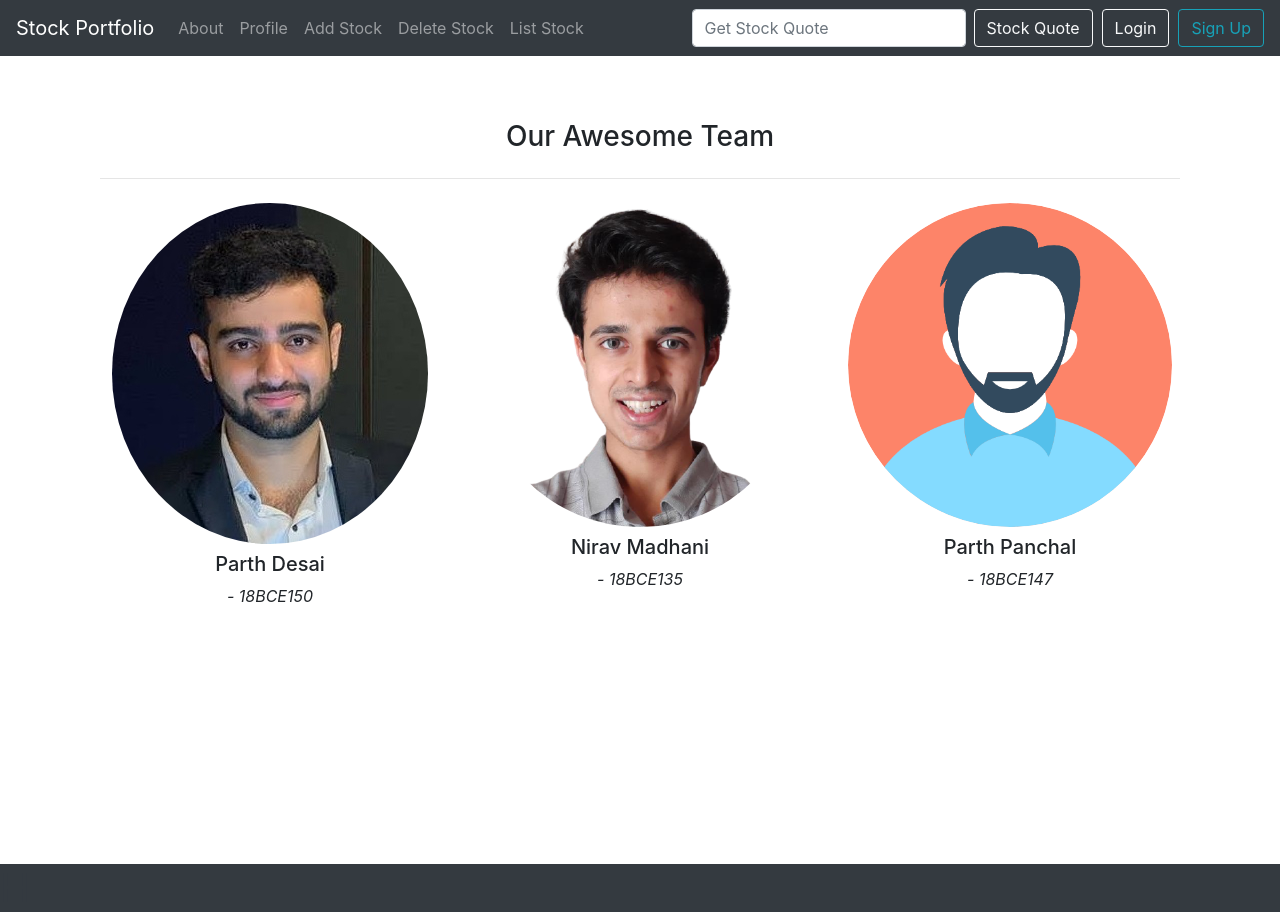
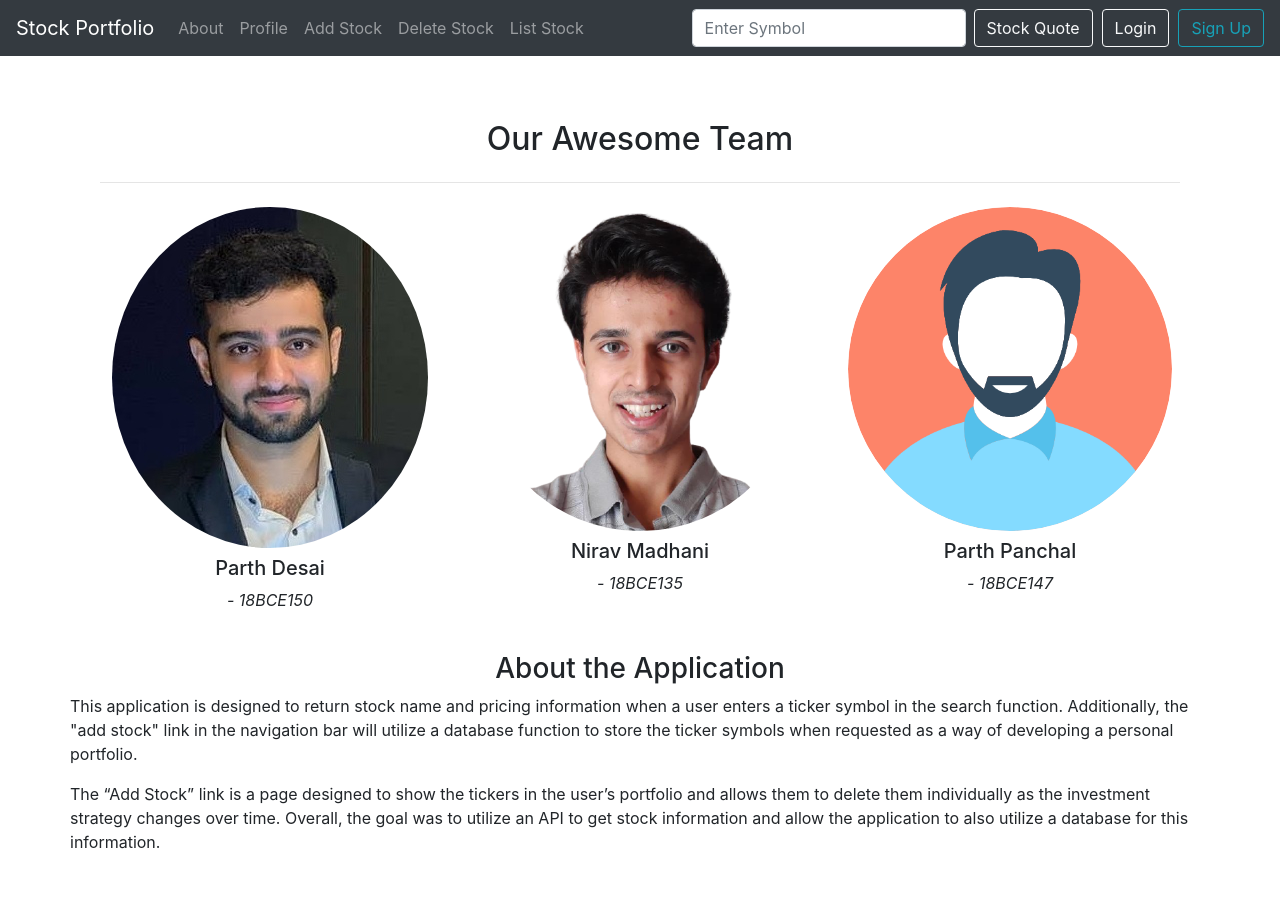
Before and after one commit to Nirav-Madhani/ADF_Project, a Django app: page /about.html in a window 1280 px wide. After the commit the page ends 849 px from the top, so only its background shows below. Run offline with Django 3.2, Linux system fonts and the light colour scheme; some libraries are stand-ins or nearby versions.

Commit message:
Changed the API to IEXCloud Changed views added boostrap functions

```diff
--- a/finance/quotes/templates/about.html
+++ b/finance/quotes/templates/about.html
@@ -7,9 +7,9 @@
   <div class="container">
     <div class="row mt-4">
       <div class="col text-center">
-              <h3>
+        <h2>
           Our Awesome Team
-              </h3>
+        </h2>
       </div>
     </div>
     <hr>
@@ -23,7 +23,6 @@
         <p>
           <i>- 18BCE150</i>
         </p>
-
       </div>
       <div class="col-md-4 text-center">
         {% load static %}
@@ -34,7 +33,6 @@
         <p>
           <i>- 18BCE135</i>
         </p>
-
       </div>
       <div class="col-md-4 text-center">
 
@@ -48,5 +46,19 @@
           </p>
       </div>
     </div>
+  </div>
+  <div class="row mt-4">
+    <div class="col text-center">
+      <h3>
+        About the Application
+      </h3>
+    </div>
+  </div>
+  <div class="row">
+    <p>This application is designed to return stock name and pricing information when a user enters a ticker symbol in the search function. Additionally, the "add stock" link in the navigation bar will utilize a database function to store the ticker symbols when requested as a way of developing a personal portfolio.</p>
+
+    <p>The “Add Stock” link is a page designed to show the tickers in the user’s portfolio and allows them to delete them individually as the investment strategy changes over time. Overall, the goal was to utilize an API to get stock information and allow the application to also utilize a database for this information.</p>
+  </div>
 </section>
+
 {% endblock %}
--- a/finance/quotes/templates/base.html
+++ b/finance/quotes/templates/base.html
@@ -35,9 +35,9 @@
         <a class="nav-link" href="{% url 'list_stock' %}">List Stock</a>
       </li>
     </ul>
-    <form action="{% url 'home' %}" class="form-inline my-2 my-lg-0" method="GET">
-      <!--{% csrf_token %}-->
-      <input class="form-control mr-sm-2" type="search" placeholder="Get Stock Quote" aria-label="Search" name="ticker">
+    <form action="{% url 'home' %}" class="form-inline my-2 my-lg-0" method="POST">
+      {% csrf_token %}
+      <input class="form-control mr-sm-2" type="search" placeholder="Enter Symbol" aria-label="Search" name="ticker">
       <button class="btn btn-outline-light my-2 my-sm-0" type="submit">Stock Quote</button>
     </form>
     &nbsp;&nbsp;
@@ -71,13 +71,6 @@
     {% block content %}
 
     {% endblock %}
-    </div>
-<br><br><br><br><br><br><br><br><br>
-
-    <div class="bg-dark">
-      <h1 class="text-dark">H</h1>
-    </div>
-
     <!-- Optional JavaScript -->
     <!-- jQuery first, then Popper.js, then Bootstrap JS -->
     <script src="https://code.jquery.com/jquery-3.3.1.slim.min.js" integrity="sha384-q8i/X+965DzO0rT7abK41JStQIAqVgRVzpbzo5smXKp4YfRvH+8abtTE1Pi6jizo" crossorigin="anonymous"></script>
--- a/finance/quotes/templates/profile.html
+++ b/finance/quotes/templates/profile.html
@@ -3,5 +3,5 @@
 {% block title %}Profile{% endblock %}
 
 {% block content %}
-<h1>{{ user.username }}'s Profile</h1>
+<h2>{{ user.username }}'s Profile</h2>
 {% endblock %}
--- a/finance/quotes/templates/register.html
+++ b/finance/quotes/templates/register.html
@@ -6,7 +6,7 @@
 {% load crispy_forms_tags %}
 
 <div class="container py-5">
-	<h1>Register</h1>
+	<h2>Register</h2>
 	<form method="POST">
 		{% csrf_token %}
 		{{ register_form|crispy }}
--- a/finance/quotes/templates/registration/login.html
+++ b/finance/quotes/templates/registration/login.html
@@ -5,6 +5,6 @@
 <form method="post">
   {% csrf_token %}
   {{ form.as_p }}
-  <button type="submit">Log In</button>
+  <button type="submit" class="btn btn-primary">Log In</button>
 </form>
 {% endblock %}
--- a/finance/quotes/views.py
+++ b/finance/quotes/views.py
@@ -9,31 +9,25 @@ from datetime import datetime
 from django.views.generic.base import TemplateView
 from django.contrib.auth.mixins import LoginRequiredMixin
 from django.contrib.auth import login
+import requests
+import json
 
-# Create your views here.
 def home(request):
-    ##Detail View For Each Ticker
-    if  request.method == 'GET' and 'ticker' in request.GET:
-        ticker = request.GET['ticker']
-        print(ticker)
-        # pk_56e9488bfddc4f64805631337556e19e
+    import requests
+    import json
+    if request.method == 'POST':
+        ticker = request.POST['ticker']
+        api_request = requests.get("https://sandbox.iexapis.com/stable/stock/" + ticker + "/quote?token=Tpk_c46f4087296c43358402984f3b26ed2f")
+
+        # for error handling
         try:
-             tickerData = GetSingleStock(ticker)
-             print(type(tickerData.history(period='1d', interval='1m')  ))
+            api = json.loads(api_request.content)
+        #create an exception
         except Exception as e:
-            api = "Error..."
-        #print(tickerData.price)
-
-        df = tickerData.history(period='1d', interval='1m')
-
-        print(df.to_csv())
-        return render(request, 'home.html', {'api':tickerData.summary_detail[ticker],'price':tickerData.price,'chart':
-        df.to_csv()})# to_json for charts
-        #'chart':str(tickerData.history(start=datetime.now().strftime(r'%Y-%m-%d') ,interval='1m')[ticker]['indicators']['quote'])})
+            api = "Sorry there is an error"
+        return render(request, 'home.html', {'api': api} )
     else:
-        return render(request, 'home.html', {'ticker':"Enter a Ticker Symbol Above..."})
-
-    # return render(request, 'home.html', {'api':api}). Here, {'api':api} context dictionary
+        return render(request, 'home.html', {'ticker': "Enter Ticker Symbol"} )
 
 def register_request(request):
     if (request.method == "POST"):
@@ -56,22 +50,24 @@ class ProfileView(LoginRequiredMixin ,TemplateView):
 def add_stock(request):
     if request.method == 'POST':
         form = StockForm(request.POST or None)
+
         if form.is_valid():
-            obj = form.save(commit=False)
-            obj.user = request.user
-            obj.save()
-            messages.success(request, ("Stock Has Been Added!"))
-            return redirect('list_stock')
+            form.save()
+            messages.success(request, ("Stock ticker has been added to your Portfolio!"))
+            return redirect('add_stock')
     else:
-        ticker = Stock.objects.filter(user=request.user)
+        ticker = Stock.objects.all()
         output = []
-        tickerList = " ".join([t.ticker for t in ticker])
-        print(tickerList)
-        tickerData = GetAllStocks(tickerList)
-        #tickerData = tickerData.summary_detail.update(tickerData.price)
-        print(tickerData.summary_detail)
+        for ticker_item in ticker:
+            api_request = requests.get("https://sandbox.iexapis.com/stable/stock/" + str(ticker_item) + "/quote?token=Tpk_c46f4087296c43358402984f3b26ed2f")
 
-        return render(request, 'add_stock.html', {'ticker':tickerData.summary_detail|tickerData.price, 'output':output})
+            # for error handling
+            try:
+                api = json.loads(api_request.content)
+                output.append(api)
+            except Exception as e:
+                api = "Sorry there is an error"
+        return render(request, 'add_stock.html', {'ticker': ticker, 'output': output})
 
 def list_stock(request):
     ticker = Stock.objects.filter(user=request.user)
@@ -85,12 +81,12 @@ def list_stock(request):
 
 
 def delete(request, stock_id):
-    item = Stock.objects.filter(ticker=stock_id,user=request.user) # To call the database and delete data by using id which is created automaticly
+    item = Stock.objects.get(pk=stock_id)
     item.delete()
-    messages.success(request, ("Stock Has Been Deleted!"))
+    messages.success(request, ("Stock ticker has been removed from your Portfolio!"))
     return redirect(delete_stock)
 
 
 def delete_stock(request):
-    ticker = Stock.objects.filter(user=request.user)
-    return render(request, 'delete_stock.html', {'ticker':ticker})
+    ticker = Stock.objects.all()
+    return render(request, 'delete_stock.html', {'ticker': ticker})
```
Also changed, not shown: finance/quotes/templates/add_stock.html (+14 -19 lines), finance/quotes/templates/delete_stock.html (+4 -3 lines), finance/quotes/templates/home.html (+11 -24 lines), finance/quotes/templates/stockList.html (+10 -8 lines), finance/db.sqlite3. Lines whose indentation alone changed are shown as unchanged.
